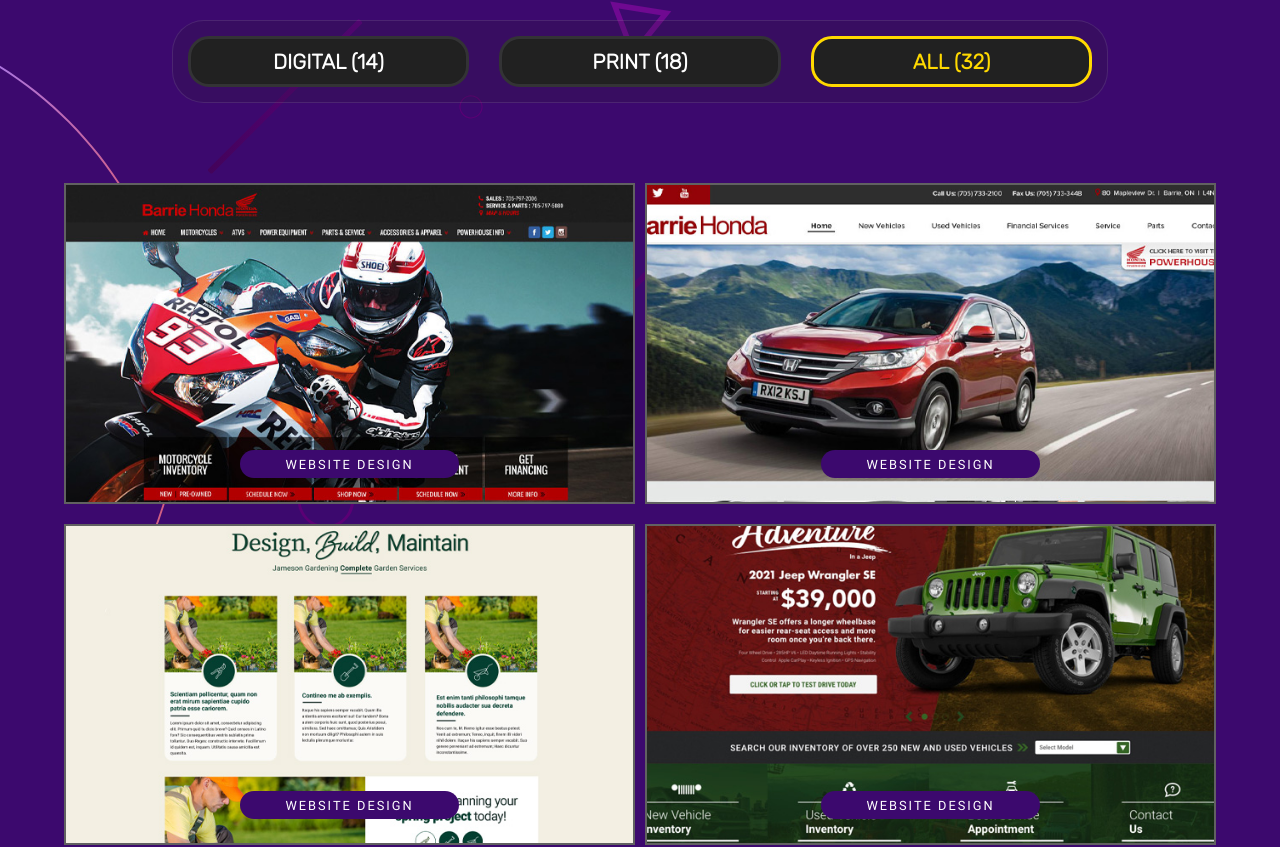
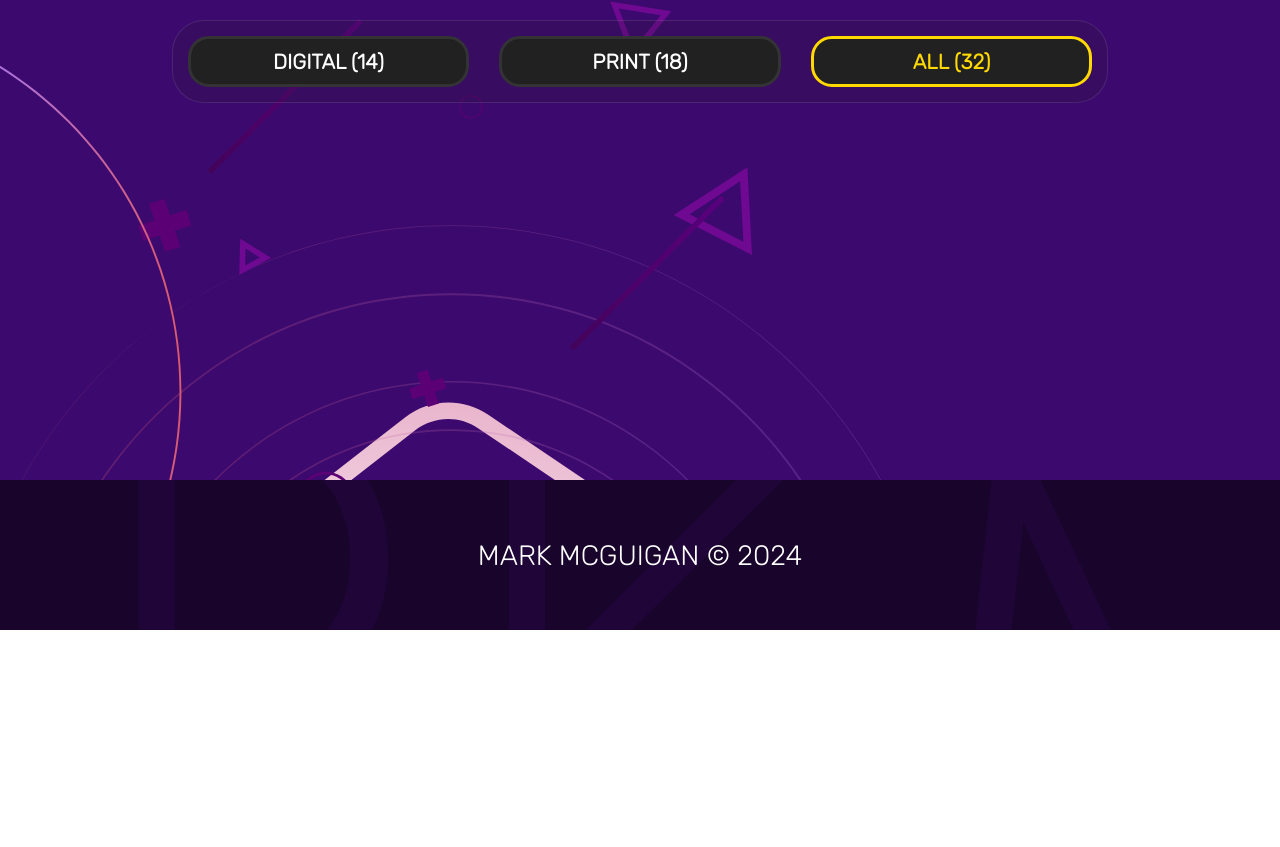
Before and after one commit to mcgmark/2023-React-Portfolio, a React (Create React App) app: page /design in a window 1280 px wide. Shown: the part 1080-1927 px from the top of the page. After the commit the page ends 1710 px from the top, so only its background shows below. Built offline with nearby package versions, Linux system fonts and the light colour scheme.

Commit message:
Added infinite scroll for design portfolio items

```diff
--- a/src/index.css
+++ b/src/index.css
@@ -67,11 +67,11 @@
 }
 
 body::-webkit-scrollbar {
-  width: .75rem;  /* Adjust as needed */
+  width: .15rem;  /* Adjust as needed */
 }
 
 body::-webkit-scrollbar-thumb {
-  background-color: #8800ff;  /* Color of the thumb */
+  background-color: #bb00ff;  /* Color of the thumb */
   border-radius: 0.5rem;  /* Rounded corners */
 }
 
--- a/src/views/content/design/design-portfolio.tsx
+++ b/src/views/content/design/design-portfolio.tsx
@@ -2,6 +2,9 @@
 import styled from 'styled-components';
 import { FontAwesomeIcon } from '@fortawesome/react-fontawesome';
 import { faCaretRight } from '@fortawesome/free-solid-svg-icons';
+import { faSpinner } from '@fortawesome/free-solid-svg-icons';
+
+import Lightbox from '../../components/lightbox/lightbox';
 
 import { DesignItem } from '../../assets/types/types';
 
@@ -10,7 +13,7 @@
 import topLeftBG from '../../assets/images/topleftbg.svg';
 import bottomLeftBG from '../../assets/images/bottomleftbg.svg';
 
-import Lightbox from '../../components/lightbox/lightbox';
+
 
 type Props = {
     data: DesignItem[];
@@ -20,6 +23,7 @@
     $selected: boolean;
     onClick: () => void;
 }
+
 
 const PortfolioContainer = styled.section`
     background: url(${topRightBG}), url(${bottomRightBG}), var(--purple-bright);
@@ -266,23 +270,49 @@
     }
 `;
 
+
+const LoadingIcon = styled(FontAwesomeIcon)`
+    font-size: 2vw;
+    animation: loadingRotate 2s infinite;
+    color: #fff;
+    overflow: hidden;
+    @keyframes loadingRotate {
+        0% {
+            transform: rotate(0);
+        }
+        100% {
+            transform: rotate(1turn);
+        }
+    }
+`;
+
+const LoadingIconContainer = styled.div`
+    width: 100%;
+    padding: 10px;
+    display: flex;
+    justify-content: center;
+`;
+
 const DesignPortfolio: React.FC<Props> = ({ data }) => {
 
     const [selectedCategory, setSelectedCategory] = useState('all');
     const [filteredData, setFilteredData] = useState<DesignItem[]>([]);
     const [renderedData, setRenderedData] = useState<DesignItem[]>([]);
-    const [currentIndex, setCurrentIndex] = useState(0);
     const [lightboxOpen, setLightboxOpen] = useState(false);
     const [lightboxImageUrl, setLightboxImageUrl] = useState('');
     const [imageTitle, setImageTitle] = useState('');
     const [currentLightboxIndex, setCurrentLightboxIndex] = useState(0);
+    const [hasMore, setHasMore] = useState<boolean>(true);
+    const [nextPage, setNextPage] = useState<number>(0);
+    const [pageSize, setPageSize] = useState<number>(8);
 
-    const portfolioRef = useRef(null);
+    const loadingRef = useRef<SVGSVGElement | null>(null);
 
     const totalItems = data.length;
     const totalDigitalItems = data.filter(item => item.category === "digital").length;
     const totalPrintItems = data.filter(item => item.category === "print").length;
 
+    // Sort data for initial page load
     useEffect(() => {
         const sortedData = [...data];
         sortedData.sort((a,b) => {
@@ -297,12 +327,15 @@
         setFilteredData(sortedData);
     }, [data]);
 
+    // reset
     useEffect(() => {
         setRenderedData([]);
-        setCurrentIndex(0);
     }, [filteredData]);
 
+    // handle category filter button click if all show all and sort them
     const filterButtonClick = (category: string) => {
+        setHasMore(true);
+        setNextPage(0);
         setSelectedCategory(category);
         if (category === 'all') {
             const sortedData = [...data];
@@ -323,16 +356,59 @@
         setRenderedData([]);
     };
 
+    // Function to load data using pagination
+    const loadMoreItems = () => {
+        if (!hasMore) {
+            return;
+        }
+        const startIndex = (nextPage - 1) * pageSize;
+        const endIndex = startIndex + pageSize;
+        const newItems = filteredData.slice(startIndex, endIndex);
+        setRenderedData([...renderedData, ...newItems]);
+        setNextPage(nextPage + 1);
+
+        if (endIndex >= filteredData.length){
+            setHasMore(false);
+        };
+    };
+
+    // Intersection Observer
+    const handleObserver = (entities: IntersectionObserverEntry[]) => {
+        const target = entities[0];
+        if (target.isIntersecting) {
+          setTimeout(loadMoreItems, 200);
+        }
+    };
+
     useEffect(() => {
-        if (currentIndex < filteredData.length) {
-            const item = filteredData[currentIndex];
-            const timer = setTimeout(() => {
-                setRenderedData((prevData) => [...prevData, item]);
-                setCurrentIndex((prevIndex) => prevIndex +1);
-            }, 25);
-            return () => clearTimeout(timer);
+        const observer = new IntersectionObserver(handleObserver, {
+          root: null,
+          rootMargin: '0px',
+          threshold: 1.0,
+        });
+
+        if (hasMore && loadingRef.current) {
+          observer.observe(loadingRef.current);
         }
-    }, [currentIndex, filteredData]);
+
+        return () => observer.disconnect();
+    });
+
+
+    // // display the items of filtered data individually by adding to renderedData
+    // useEffect(() => {
+    //     if (currentIndex < filteredData.length) {
+    //         const item = filteredData[currentIndex];
+    //         const timer = setTimeout(() => {
+    //             setRenderedData((prevData) => [...prevData, item]);
+    //             setCurrentIndex((prevIndex) => prevIndex +1);
+    //         }, 25);
+    //         return () => clearTimeout(timer);
+    //     };
+    // }, [currentIndex, filteredData]);
+
+
+
 
     const openLightbox = (index: number) => {
         const imageUrl = renderedData[index].full;
@@ -396,7 +472,7 @@
                             >all ({totalItems})</PortfolioFilterButton>
                     </FilterButtonsContainer>
                </PortfolioHeadingContainer>
-               <PortfolioItemsContainer ref={portfolioRef}>
+               <PortfolioItemsContainer>
                     {renderedData.map((item: DesignItem, index) => (
                         <PortfolioItem
                         key={item.id}
@@ -413,7 +489,9 @@
                             </PortfolioItemText>
                         </PortfolioItem>
                     ))}
+
                 </PortfolioItemsContainer>
+                { hasMore && <LoadingIconContainer> <LoadingIcon icon={faSpinner} ref={loadingRef}/> </LoadingIconContainer>}
             </PortfolioInner>
             {lightboxOpen && (
                 <Lightbox $imageTitle={imageTitle} $imageUrl={lightboxImageUrl} onNext={handleNext} onPrev={handlePrevious} onClose={closeLightbox}></Lightbox>
--- a/src/views/content/dev/dev-intro.tsx
+++ b/src/views/content/dev/dev-intro.tsx
@@ -80,7 +80,7 @@
             <SectionInner>
             <Breadcrumb>Frontend Development</Breadcrumb>
             <IntroText>javascript, html, bootstrap, api, react, express, sql, php, mongo, git, <span style={{color: 'rgb(255, 238, 0)'}}>oh my...</span></IntroText>
-            <Text>Websites are applications that require a lot of pieces to make them work. Mark has spent three years building his knowledge and experience putting these peices together building websites and web applications. </Text>
+            <Text>Websites are applications that require a lot of pieces to make them work. A recent Dean's list graduate of Georgian College Mark has spent the last three years building his knowledge and experience putting the peices together building websites and web applications.</Text>
             </SectionInner>
             <HeaderSpacer></HeaderSpacer>
         </Section>
--- a/src/views/content/home/design/design-text.tsx
+++ b/src/views/content/home/design/design-text.tsx
@@ -13,7 +13,7 @@
     gap: 30px;
     justify-content: center;
     background: url(${spaceBackground});
-    background-color: rgba(29, 4, 56, 1);
+    background-color: #170e21;
     background-size: cover;
     width: 100%;
     padding: 2rem;
@@ -93,7 +93,6 @@
     cursor: pointer;
     transition: all 200ms ease;
     border: 4px solid rgb(244, 255, 34);
-    background-color: rgba(0, 0, 0, 0.0);
     backdrop-filter: blur(3px);
 
     &:hover {
--- a/src/views/content/home/dev/dev-text.tsx
+++ b/src/views/content/home/dev/dev-text.tsx
@@ -15,7 +15,7 @@
     gap: 30px;
     justify-content: center;
     background: url(${spaceBackground});
-    background-color: rgba(29, 4, 56, 1);
+    background-color: #170e21;;
     background-size: cover;
     width: 100%;
     padding: 2rem;
@@ -95,7 +95,6 @@
     cursor: pointer;
     transition: all 200ms ease;
     border: 4px solid rgb(0, 98, 255);
-    background-color: rgba(0, 0, 0, 0.0);
     backdrop-filter: blur(3px);
 
     &:hover {
--- a/src/views/routes/home.tsx
+++ b/src/views/routes/home.tsx
@@ -4,13 +4,11 @@
 import { FontAwesomeIcon } from '@fortawesome/react-fontawesome';
 import { faSpinner } from '@fortawesome/free-solid-svg-icons';
 
-import Menu from '../components/menu/menu';
 import HomeHead from '../content/home/home-head';
 import DesignText from '../content/home/design/design-text';
 import DesignHero from '../content/home/design/design-hero';
 import DevText from '../content/home/dev/dev-text';
 import DevHero from '../content/home/dev/dev-hero';
-import Header from '../components/header/header';
 import Footer from '../components/footer/footer';
 
 import backgroundImage from '../assets/images/bg-image.svg';
```
Lines whose indentation alone changed are shown as unchanged.
